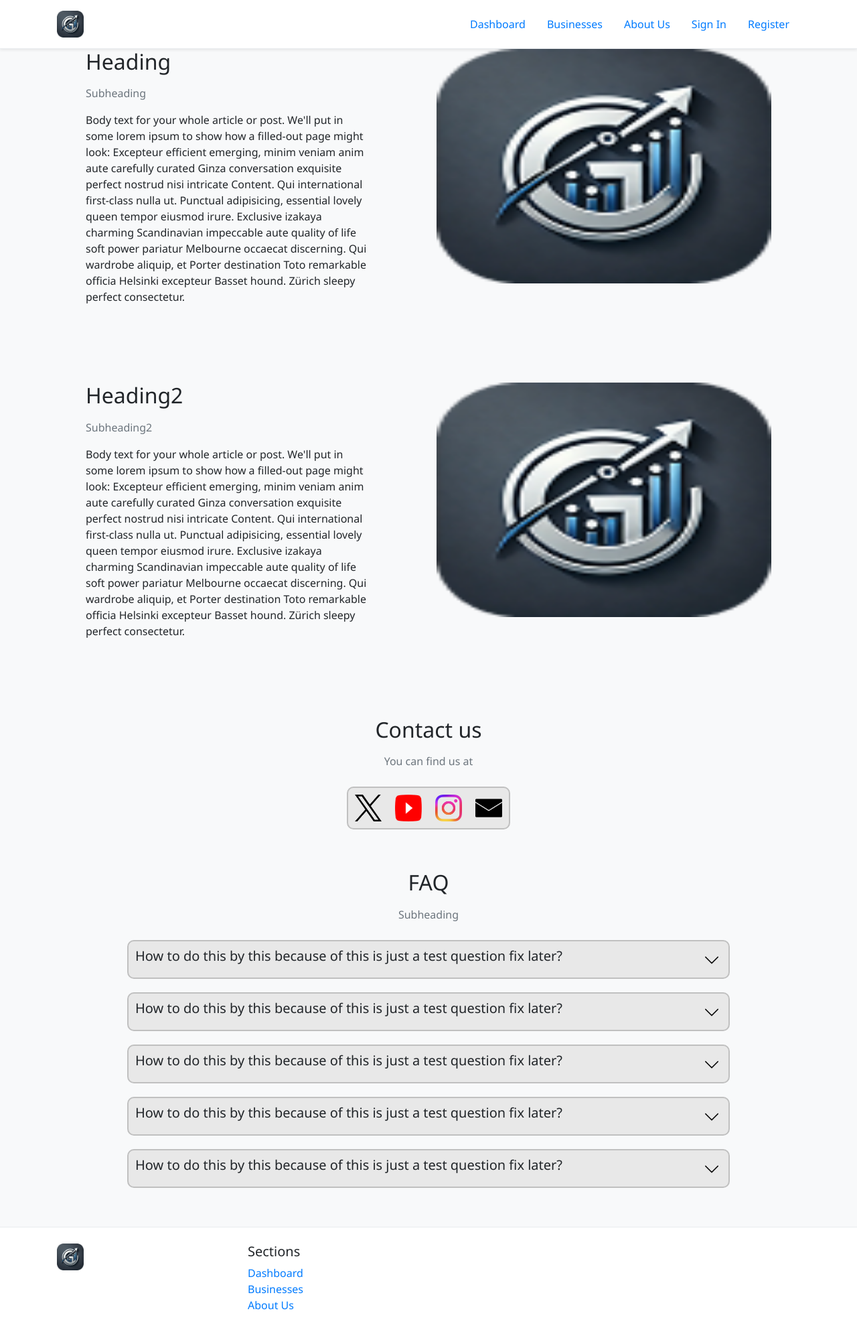
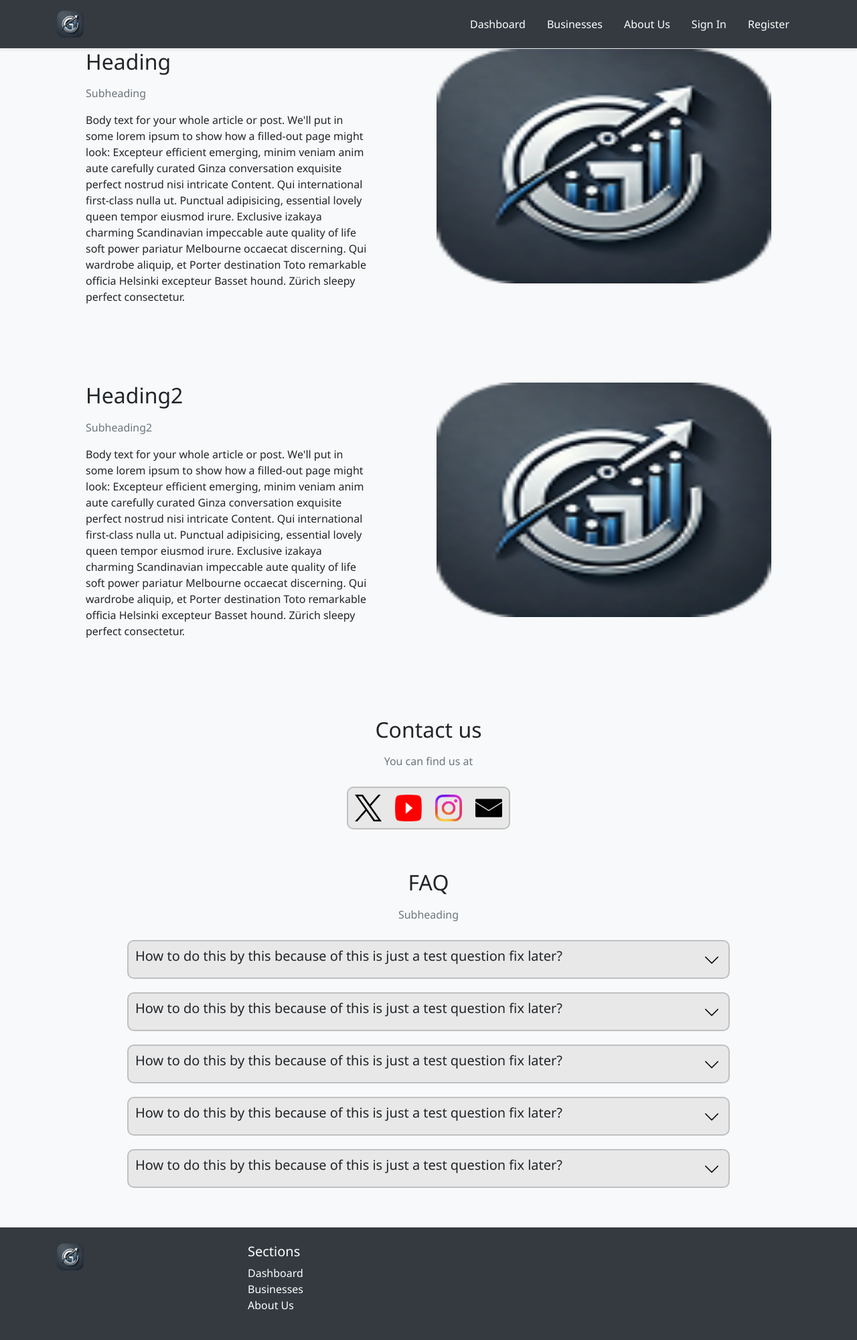
Before and after one commit to Munaikh/Django-project, a Django app: page /about/ in a window 1280 px wide. Shown: the whole page at 67% size. Run offline with Django 3.2, Linux system fonts and the light colour scheme; some libraries are stand-ins or nearby versions.

Commit message:
headerfooter css

```diff
--- a/project_design/growth_app/templates/growth_app/base.html
+++ b/project_design/growth_app/templates/growth_app/base.html
@@ -10,7 +10,7 @@
 </head>
 <body>
     <!-- Header -->
-    <header class="bg-white shadow-sm">
+    <header class="bg-dark shadow-sm">
         <div class="container">
             <div class="d-flex justify-content-between align-items-center py-3">
                 <div class="logo d-flex align-items-center">
@@ -18,9 +18,9 @@
                 </div>
                 <nav>
                     <ul class="nav">
-                        <li class="nav-item"><a href="{% url 'dashboard' %}" class="nav-link">Dashboard</a></li>
-                        <li class="nav-item"><a href="{% url 'businesses_list' %}" class="nav-link">Businesses</a></li>
-                        <li class="nav-item"><a href="{% url 'about_us' %}" class="nav-link">About Us</a></li>
+                        <li class="nav-item"><a href="{% url 'dashboard' %}" class="nav-link text-white">Dashboard</a></li>
+                        <li class="nav-item"><a href="{% url 'businesses_list' %}" class="nav-link text-white">Businesses</a></li>
+                        <li class="nav-item"><a href="{% url 'about_us' %}" class="nav-link text-white">About Us</a></li>
                         {% if user.is_authenticated %}
                             <li class="nav-item dropdown">
                                 <a class="nav-link dropdown-toggle" href="#" id="navbarDropdown" role="button" data-toggle="dropdown">
@@ -37,8 +37,8 @@
                                 </div>
                             </li>
                         {% else %}
-                            <li class="nav-item"><a href="{% url 'signin' %}" class="nav-link">Sign In</a></li>
-                            <li class="nav-item"><a href="{% url 'register' %}" class="nav-link">Register</a></li>
+                            <li class="nav-item"><a href="{% url 'signin' %}" class="nav-link text-white">Sign In</a></li>
+                            <li class="nav-item"><a href="{% url 'register' %}" class="nav-link text-white">Register</a></li>
                         {% endif %}
                     </ul>
                 </nav>
@@ -52,7 +52,7 @@
     </main>
 
     <!-- Footer -->
-    <footer class="bg-white mt-5 py-4">
+    <footer class="bg-dark mt-5 py-4">
         <div class="container">
             <div class="row">
                 <div class="col-md-3">
@@ -61,11 +61,11 @@
                     </div>
                 </div>
                 <div class="col-md-9">
-                    <h5>Sections</h5>
+                    <h5 class="text-white">Sections</h5>
                     <ul class="list-unstyled">
-                        <li><a href="{% url 'dashboard' %}">Dashboard</a></li>
-                        <li><a href="{% url 'businesses_list' %}">Businesses</a></li>
-                        <li><a href="{% url 'about_us' %}">About Us</a></li>
+                        <li><a href="{% url 'dashboard' %}" class="text-white">Dashboard</a></li>
+                        <li><a href="{% url 'businesses_list' %}" class="text-white">Businesses</a></li>
+                        <li><a href="{% url 'about_us' %}" class="text-white">About Us</a></li>
                     </ul>
                 </div>
             </div>
```
Also changed, not shown: project_design/static/images/default-profile.png (added).
